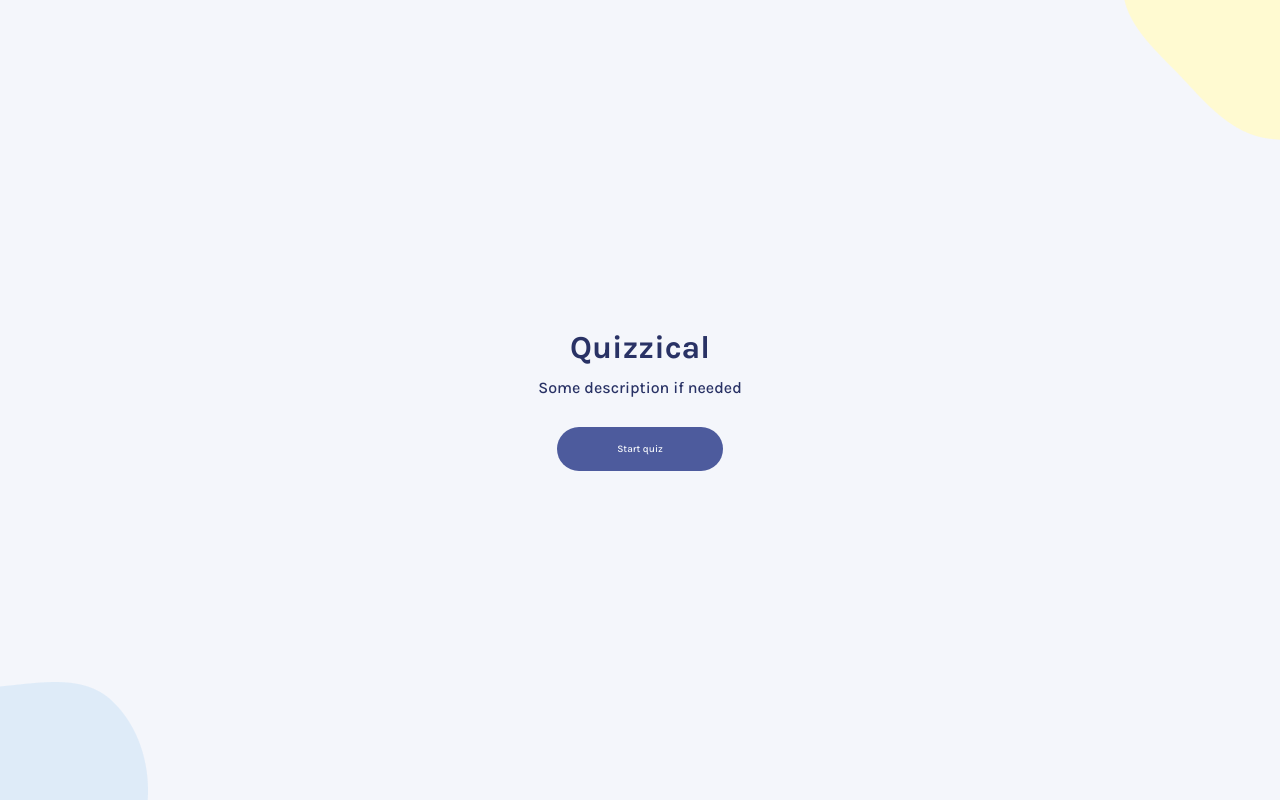
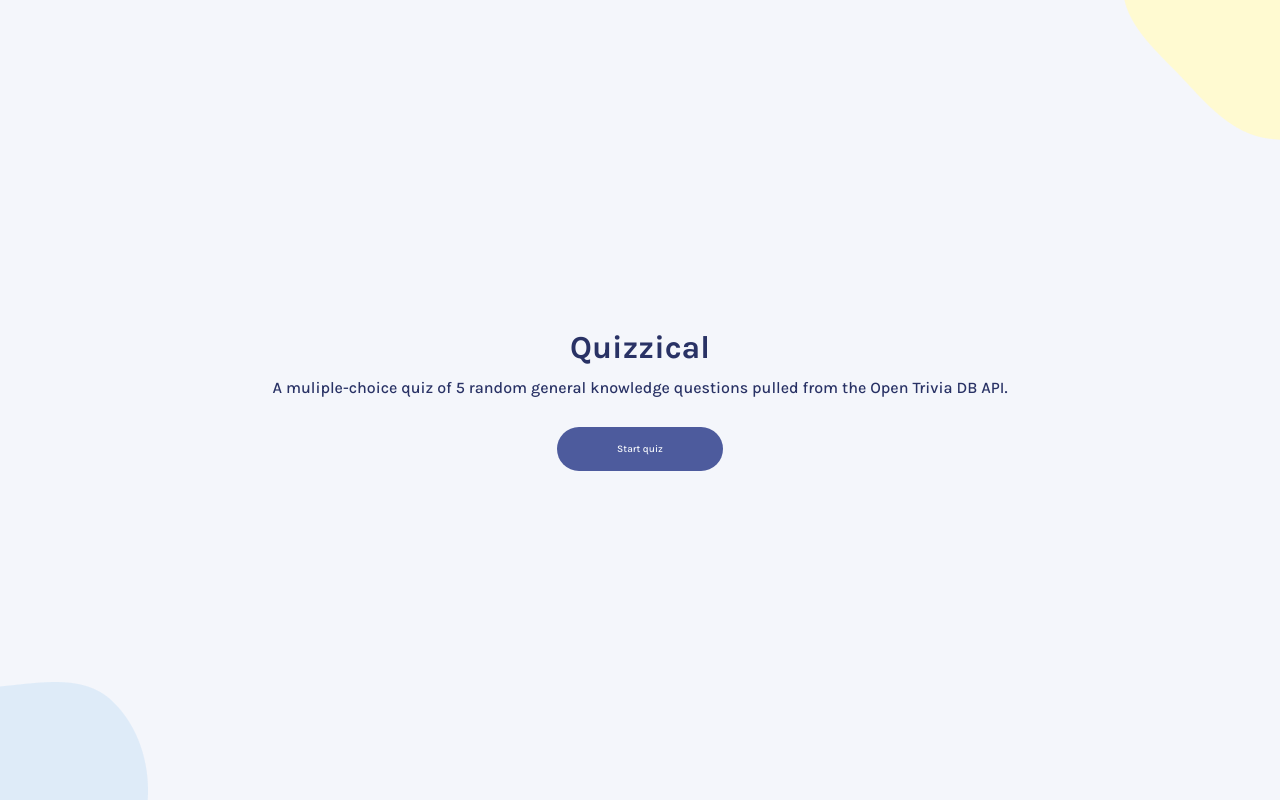
Before and after one commit to ZaidMarrie/quizzical-solo-project, a React (Vite) app: page / in a window 1280 px wide. Built offline with nearby package versions, Linux system fonts and the light colour scheme.

Commit message:
Add description on "opening-screen"
Add description to the "opening-screen" to let the user know what the app is all about.

```diff
--- a/src/components/OpeningScreen.jsx
+++ b/src/components/OpeningScreen.jsx
@@ -5,7 +5,9 @@ function OpeningScreen({ startGame }) {
 	return (
 		<div className="opening-screen centre">
 			<h1 className="title">Quizzical</h1>
-			<p className="desc">Some description if needed</p>
+			<p className="desc">
+				A muliple-choice quiz of 5 random general knowledge questions pulled from the Open Trivia DB API.
+			</p>
 			<button className="btn" onClick={startGame}>
 				Start quiz
 			</button>
```
